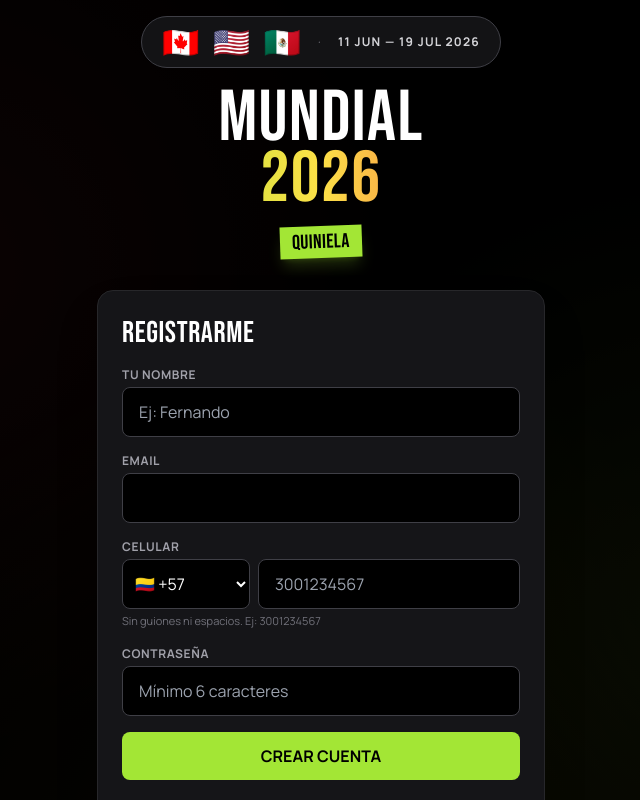
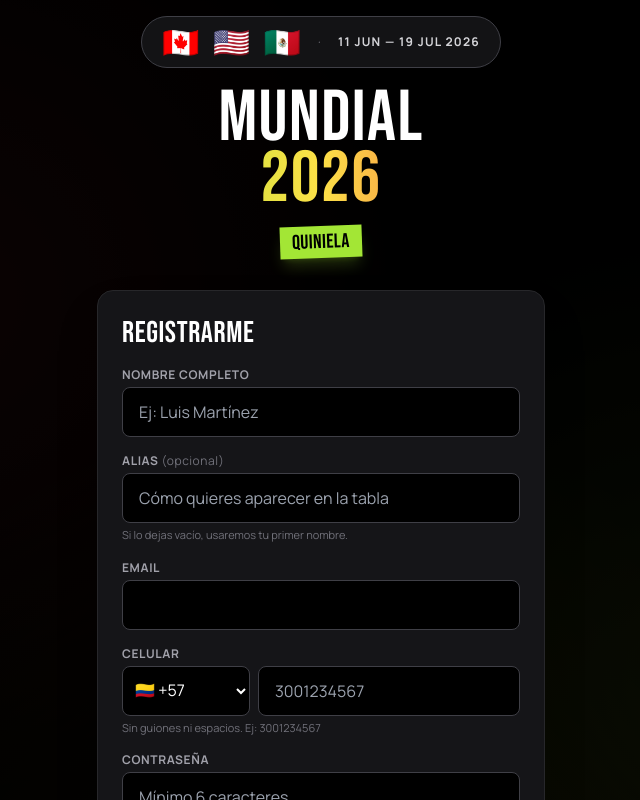
Before and after one commit to farvelaez-beep/quiniela-app, a Next.js app: page /register in a window 1280 px wide. Shown: the top 800 px of the page, without its empty margins (319-959 px from the left). Built offline with nearby package versions, Linux system fonts and the light colour scheme.

Commit message:
auto-lock + publica + emails + columna pago + alias

```diff
--- a/src/app/dashboard/admin/players/PlayersClient.tsx
+++ b/src/app/dashboard/admin/players/PlayersClient.tsx
@@ -7,6 +7,7 @@ import { createClient } from '@/lib/supabase/client';
 
 type Player = {
   id: string; email: string; name: string; phone: string;
+  fullName: string | null;
   paid: boolean; isAdmin: boolean; createdAt: string;
 };
 
@@ -95,6 +96,9 @@ export default function PlayersClient({
             <div>
               <div className="font-bold flex items-center gap-2">
                 {p.name} {p.isAdmin && <span className="text-yellow-400 text-xs">👑 ADMIN</span>}
+                {p.fullName && p.fullName !== p.name && (
+                  <span className="text-zinc-400 text-xs font-normal">· {p.fullName}</span>
+                )}
               </div>
               <div className="text-xs text-zinc-500">
                 {p.email}{p.phone && <> · 📱 {p.phone}</>} · Registrado: {new Date(p.createdAt).toLocaleDateString('es-CO')}
--- a/src/app/dashboard/admin/players/page.tsx
+++ b/src/app/dashboard/admin/players/page.tsx
@@ -6,7 +6,7 @@ export default async function PlayersPage() {
 
   const { data: profiles } = await supabase
     .from('profiles')
-    .select('id, email, display_name, phone_number, paid, is_admin, created_at')
+    .select('id, email, display_name, full_name, phone_number, paid, is_admin, created_at')
     .order('created_at', { ascending: false });
 
   const { data: settings } = await supabase
@@ -19,6 +19,7 @@ export default async function PlayersPage() {
     <PlayersClient
       players={(profiles ?? []).map(p => ({
         id: p.id, email: p.email, name: p.display_name,
+        fullName: p.full_name ?? null,
         phone: p.phone_number ?? '',
         paid: p.paid,
         isAdmin: p.is_admin, createdAt: p.created_at,
--- a/src/app/register/page.tsx
+++ b/src/app/register/page.tsx
@@ -34,7 +34,8 @@ const COUNTRY_CODES = [
 export default function RegisterPage() {
   const [email, setEmail] = useState('');
   const [password, setPassword] = useState('');
-  const [displayName, setDisplayName] = useState('');
+  const [fullName, setFullName] = useState('');
+  const [alias, setAlias] = useState('');
   const [countryCode, setCountryCode] = useState('+57');
   const [phone, setPhone] = useState('');
   const [err, setErr] = useState('');
@@ -44,6 +45,13 @@ export default function RegisterPage() {
   const submit = async (e: React.FormEvent) => {
     e.preventDefault();
     setErr(''); setLoading(true);
+
+    const trimmedFullName = fullName.trim();
+    if (!trimmedFullName || trimmedFullName.length < 3) {
+      setErr('Por favor ingresa tu nombre completo (mínimo 3 caracteres)');
+      setLoading(false);
+      return;
+    }
 
     if (password.length < 6) {
       setErr('La contraseña debe tener mínimo 6 caracteres');
@@ -60,12 +68,17 @@ export default function RegisterPage() {
 
     const fullPhone = `${countryCode} ${cleanPhone}`;
 
+    // Si el alias está vacío, derivamos del primer nombre
+    const trimmedAlias = alias.trim();
+    const finalAlias = trimmedAlias || trimmedFullName.split(' ')[0];
+
     const supabase = createClient();
     const { error } = await supabase.auth.signUp({
       email, password,
       options: {
         data: {
-          display_name: displayName.trim() || email.split('@')[0],
+          full_name: trimmedFullName,
+          display_name: finalAlias,
           phone_number: fullPhone,
         },
         emailRedirectTo: `${window.location.origin}/auth/callback`,
@@ -124,10 +137,23 @@ export default function RegisterPage() {
             <h2 className="font-display text-3xl">REGISTRARME</h2>
 
             <div>
-              <label className="text-xs uppercase tracking-wider text-zinc-400 font-bold mb-1 block">Tu nombre</label>
-              <input value={displayName} onChange={e=>setDisplayName(e.target.value)}
+              <label className="text-xs uppercase tracking-wider text-zinc-400 font-bold mb-1 block">Nombre completo</label>
+              <input value={fullName} onChange={e=>setFullName(e.target.value)}
+                required
                 className="w-full bg-black border border-zinc-700 rounded-lg px-4 py-3 text-white focus:border-lime-400 focus:outline-none transition"
-                placeholder="Ej: Fernando" />
+                placeholder="Ej: Luis Martínez" />
+            </div>
+
+            <div>
+              <label className="text-xs uppercase tracking-wider text-zinc-400 font-bold mb-1 block">
+                Alias <span className="text-zinc-500 normal-case font-normal">(opcional)</span>
+              </label>
+              <input value={alias} onChange={e=>setAlias(e.target.value)}
+                className="w-full bg-black border border-zinc-700 rounded-lg px-4 py-3 text-white focus:border-lime-400 focus:outline-none transition"
+                placeholder="Cómo quieres aparecer en la tabla" />
+              <div className="text-[11px] text-zinc-500 mt-1">
+                Si lo dejas vacío, usaremos tu primer nombre.
+              </div>
             </div>
 
             <div>
```
